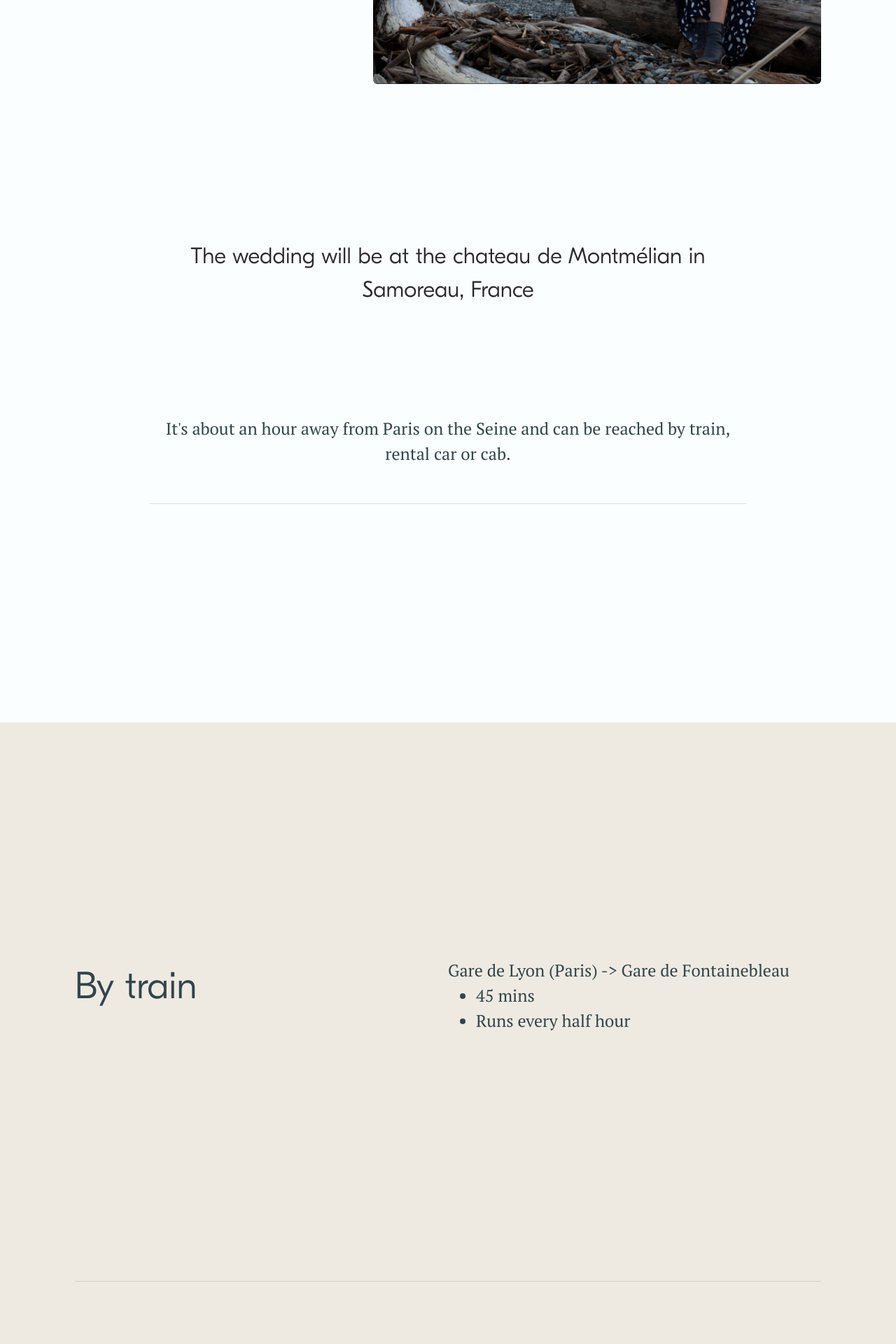
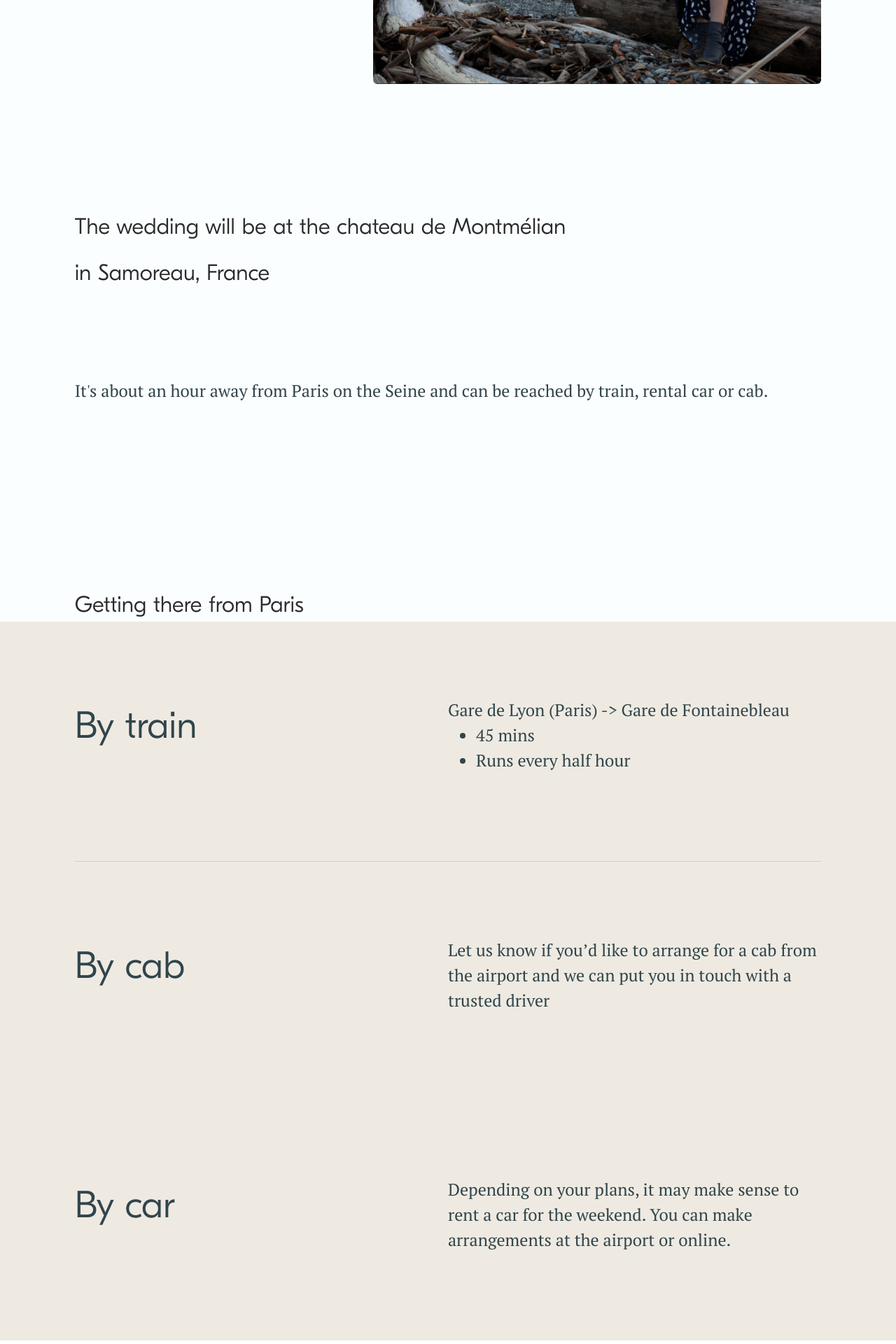
Before and after one commit to WeHateNick/nico-and-nadejda-wedding, a Next.js app: page /getting-there in a window 1280 px wide. Shown: the part 800-2720 px from the top of the page at 70% size. Built offline with nearby package versions, Linux system fonts and the light colour scheme.

Commit message:
getting there layout

```diff
--- a/pages/getting-there.js
+++ b/pages/getting-there.js
@@ -1,6 +1,6 @@
 import Head from "next/head";
 import Image from "next/image";
-import styles from "../styles/Home.module.scss";
+import styles from "../styles/SecondaryPage.module.scss";
 import classNames from "classnames/bind";
 import heroImage from "../public/images/hero-image.png";
 import ChevronRightIcon from "@material-ui/icons/ChevronRight";
@@ -34,29 +34,28 @@ export default function Home() {
           />
         </div>
       </div>
-      <section className={styles.invite__container}>
-        <div className={styles.invite__primary}>
-          <p>
-            The wedding will be at the chateau de Montmélian in Samoreau, France
-          </p>
+      <section className={styles.header__container}>
+        <div className={styles.header__primary}>
+          <p>The wedding will be at the chateau de Montmélian</p>
+          <p>in Samoreau, France</p>
         </div>
-        <div className={styles.invite__secondary}>
+        <div className={styles.header__secondary}>
           <p>
             It&apos;s about an hour away from Paris on the Seine and can be
             reached by train, rental car or cab.
           </p>
         </div>
       </section>
+      <div className={styles.content__secondary__header__container}>
+        <h2 className={styles.content__secondary__header}>
+          Getting there from Paris
+        </h2>
+      </div>
       <div className={styles.content__secondary}>
-        <section className={styles.profiles__container}>
-          <div
-            className={cx(
-              "profiles__single__container",
-              "profiles__single--bride"
-            )}
-          >
-            <h2 className={styles.profiles__single__title}>By train</h2>
-            <div className={styles.profiles__single__content}>
+        <section className={styles.list__container}>
+          <div className={cx("list__single__container", "list__single--bride")}>
+            <h2 className={styles.list__single__title}>By train</h2>
+            <div className={styles.list__single__content}>
               <p>
                 Gare de Lyon (Paris) -> Gare de Fontainebleau
                 <ul>
@@ -66,14 +65,9 @@ export default function Home() {
               </p>
             </div>
           </div>
-          <div
-            className={cx(
-              "profiles__single__container",
-              "profiles__single--groom"
-            )}
-          >
-            <h2 className={styles.profiles__single__title}>By cab</h2>
-            <div className={styles.profiles__single__content}>
+          <div className={cx("list__single__container", "list__single--groom")}>
+            <h2 className={styles.list__single__title}>By cab</h2>
+            <div className={styles.list__single__content}>
               <p>
                 Let us know if you’d like to arrange for a cab from the airport
                 and we can put you in touch with a trusted driver
@@ -81,32 +75,10 @@ export default function Home() {
             </div>
           </div>
         </section>
-        <section className={styles.profiles__container}>
-          <div
-            className={cx(
-              "profiles__single__container",
-              "profiles__single--bride"
-            )}
-          >
-            <h2 className={styles.profiles__single__title}>By train</h2>
-            <div className={styles.profiles__single__content}>
-              <p>
-                Gare de Lyon (Paris) -> Gare de Fontainebleau
-                <ul>
-                  <li>45 mins</li>
-                  <li>Runs every half hour</li>
-                </ul>
-              </p>
-            </div>
-          </div>
-          <div
-            className={cx(
-              "profiles__single__container",
-              "profiles__single--groom"
-            )}
-          >
-            <h2 className={styles.profiles__single__title}>By car</h2>
-            <div className={styles.profiles__single__content}>
+        <section className={styles.list__container}>
+          <div className={cx("list__single__container", "list__single--groom")}>
+            <h2 className={styles.list__single__title}>By car</h2>
+            <div className={styles.list__single__content}>
               <p>
                 Depending on your plans, it may make sense to rent a car for the
                 weekend. You can make arrangements at the airport or online.
@@ -114,19 +86,7 @@ export default function Home() {
             </div>
           </div>
         </section>
-        <section className={styles.closer__container}>
-          <div className={styles.closer__primary}>
-            <p>We hope you can join us</p>
-          </div>
-          <div className={styles.closer__secondary}>
-            <p>
-              We&apos;ll start with a nonsectarian ceremony, then move to the
-              hotel for the reception. Dress code will be black tie optional
-            </p>
-          </div>
-        </section>
       </div>
-      <footer className={styles.footer}>Nicolas and Nadejda</footer>
     </div>
   );
 }
--- /dev/null
+++ b/styles/SecondaryPage.module.scss
@@ -0,0 +1,150 @@
+@use "variables" as var;
+
+// Layout
+//========
+
+.main {
+  @extend .grid;
+  grid-template-rows: repeat(6, 60px);
+  .title__container {
+    grid-column: 2 / -2;
+    grid-row: 2 / span 4;
+    display: flex;
+    flex-flow: column;
+    justify-content: center;
+  }
+}
+
+.hero {
+  &__container {
+    @extend .grid;
+    grid-template-rows: repeat(8, 60px);
+    align-content: end;
+  }
+  &__tagline {
+    grid-column: 1 / 7;
+    grid-row: span 3 / -1;
+    display: flex;
+    justify-content: center;
+    align-items: center;
+    z-index: 2;
+    p {
+      margin: 0;
+    }
+  }
+  &__image {
+    &__container {
+      position: relative;
+      grid-column: 6 / -2;
+      grid-row: span 8 / -1;
+      align-self: end;
+      z-index: 1;
+      height: 34vw;
+      max-height: 100%;
+      max-width: 850px;
+      text-transform: right;
+    }
+  }
+}
+.header {
+  &__container {
+    @extend .grid;
+    grid-template-rows: repeat(8, 60px);
+  }
+  &__primary {
+    grid-column: 2/10;
+    grid-row: 4 / span 4;
+  }
+  &__secondary {
+    grid-column: 2/-2;
+    grid-row: 8 / span 2;
+  }
+}
+
+.content__secondary {
+  @extend .grid;
+  &__header {
+    &__container {
+      @extend .grid;
+      grid-template-rows: repeat(4, 60px);
+    }
+    grid-column: 2 / 8;
+    grid-row: -1;
+  }
+  .list {
+    &__container {
+      @extend .grid;
+    }
+    &__single {
+      &__container {
+        grid-column: 2/-2;
+        @extend .grid;
+        padding: 6em 0;
+      }
+      &__title {
+        grid-column: 1 / 7;
+        margin: 0;
+      }
+      &__content {
+        grid-column: 7 / -1;
+      }
+      &--bride {
+        border-bottom: thin solid var.$color--gray--lightest;
+      }
+    }
+  }
+}
+
+// Styles
+//========
+
+.container {
+  background-color: var.$color--background--primary;
+}
+
+.main {
+  @extend .copy--regular;
+}
+
+.title {
+  @extend .display--large;
+}
+
+.hero {
+  &__tagline {
+    @extend .copy--highlight;
+    background-color: var.$color--background--accent;
+    color: var.$color--white--80;
+    border-top-right-radius: 6px;
+  }
+  &__image {
+    border-radius: 6px;
+  }
+}
+
+.header {
+  &__primary {
+    @extend .copy--highlight;
+  }
+  &__secondary {
+    @extend .copy--secondary;
+  }
+}
+
+.content__secondary__header {
+  @extend .copy--highlight;
+}
+
+.list {
+  &__container {
+    background-color: var.$color--background--secondary--alt;
+  }
+  &__single {
+    &__title {
+      @extend .display--large;
+    }
+    &__content {
+      @extend .copy--secondary;
+    }
+  }
+}
```
